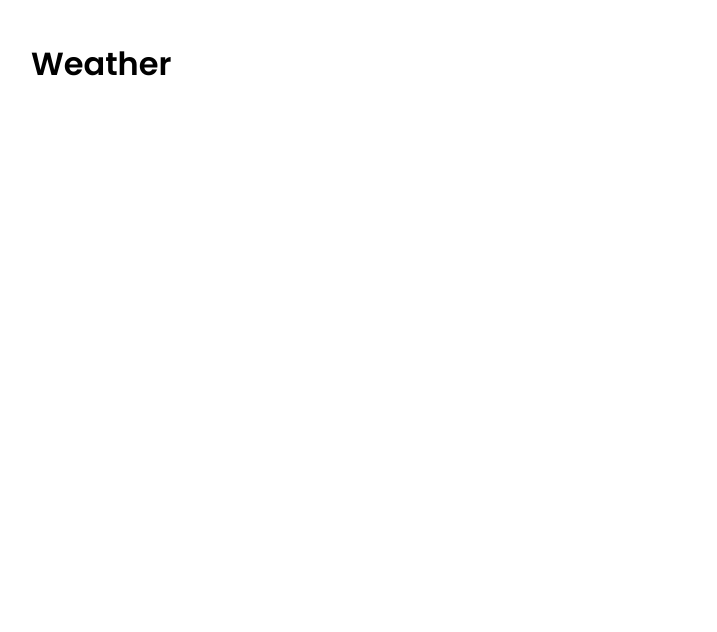
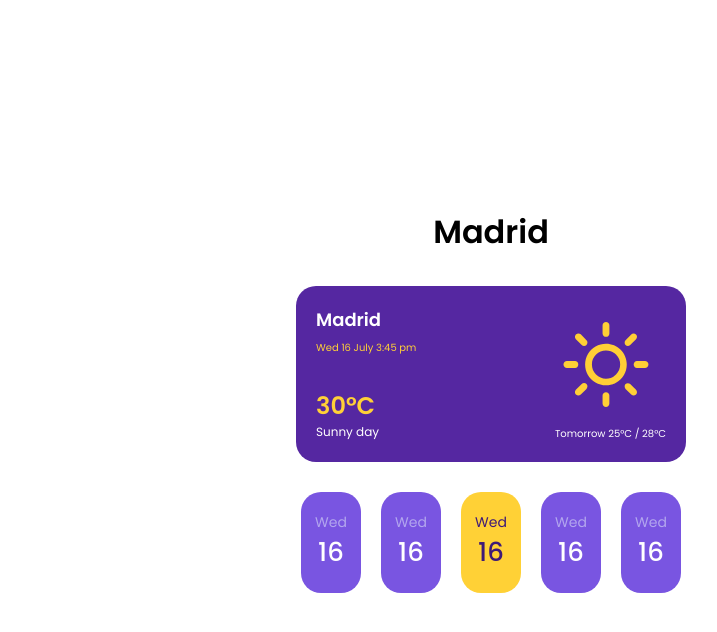
Before and after one commit to lgmaster/weather-app-desktop, a React (Create React App) app: page /weather in a window 1280 px wide. Shown: the top 632 px of the page, without its empty margins (149-866 px from the left). Built offline with nearby package versions, Linux system fonts and the light colour scheme; the HTML template or start-up script is replaced by a standard one.

Commit message:
Weather style implemented

```diff
--- a/package.json
+++ b/package.json
@@ -12,6 +12,7 @@
     "@types/react-dom": "^16.9.8",
     "react": "^17.0.1",
     "react-dom": "^17.0.1",
+    "react-icons": "^4.1.0",
     "react-router-dom": "^5.2.0",
     "react-scripts": "4.0.1",
     "styled-components": "^5.2.1",
--- a/src/pages/Weather/index.tsx
+++ b/src/pages/Weather/index.tsx
@@ -1,7 +1,57 @@
 import React from 'react';
+import { IconContext } from 'react-icons';
+
+// eslint-disable-next-line
+import { WiDaySunny, WiCloudy } from 'react-icons/wi';
+
+import { Title, CityWeather, WeatherDays } from './styles';
 
 const Weather: React.FC = () => {
-  return <h1>Weather</h1>
+  return (
+    <>
+      <Title>Madrid</Title>
+      <CityWeather>
+        <div>
+          <div>
+            <p>Madrid</p>
+            <span>Wed 16 July 3:45 pm</span>
+          </div>
+          <div>
+            <h2>30°C</h2>
+            <p>Sunny day</p>
+          </div>
+        </div>
+        <div>
+          <IconContext.Provider value={{ color: "#ffcf36" }}>
+            <WiDaySunny size={120} />
+          </IconContext.Provider>
+          <span>Tomorrow 25°C / 28°C</span>
+        </div>
+      </CityWeather>
+      <WeatherDays>
+        <div>
+          <p>Wed</p>
+          <p>16</p>
+        </div>
+        <div>
+          <p>Wed</p>
+          <p>16</p>
+        </div>
+        <div className="active">
+          <p>Wed</p>
+          <p>16</p>
+        </div>
+        <div>
+          <p>Wed</p>
+          <p>16</p>
+        </div>
+        <div>
+          <p>Wed</p>
+          <p>16</p>
+        </div>
+      </WeatherDays>
+    </>
+  )
 }
 
 export default Weather;
--- /dev/null
+++ b/src/pages/Weather/styles.ts
@@ -0,0 +1,98 @@
+import styled from 'styled-components';
+
+export const Title = styled.h1`
+  text-align: center;
+`;
+
+export const CityWeather = styled.div`
+  max-width: 390px;
+  width: 100%;
+  margin: 30px auto;
+  padding: 20px 20px;
+  background-color: #5527a1;
+  border-radius: 20px;
+
+  display: flex;
+  align-items: center;
+
+  div {
+
+    span {
+      font-size: 10px;
+      color: #ffd037;
+    }
+
+    h2 {
+      color: #ffd037;
+      margin-top: 30px;
+    }
+  }
+
+  &>div:first-child {
+    width: 40%;
+
+    p {
+      color: #fff;
+      font-weight: bold;
+      font-size: 18px;
+    }
+
+    p:last-child {
+      font-weight: 400;
+      font-size: 12px;
+    }
+  }
+
+  &>div:last-child {
+    display: flex;
+    flex-direction: column;
+    justify-content: flex-flex-start;
+    align-items: flex-end;
+    flex: 1;
+
+    span:last-child {
+      color: #fff;
+    }
+  }
+`;
+
+export const WeatherDays = styled.div`
+
+  display: flex;
+  justify-content: center;
+
+  div {
+    width: 60px;
+    height: 101px;
+    cursor: pointer;
+
+    background-color: #7955e1;
+    border-radius: 20px;
+    margin: 0 10px;
+
+    display: flex;
+    flex-direction: column;
+
+    align-items: center;
+    justify-content: center;
+
+    p:first-child {
+      color: #b3a7ee;
+      font-size: 14px;
+    }
+
+    p:last-child {
+      color: #fff;
+      font-size: 26px;
+      font-weight: 500;
+    }
+  }
+
+  div.active {
+    background-color: #ffd136;
+
+    p {
+      color: #3e1a78;
+    }
+  }
+`;
--- a/src/styles/global.ts
+++ b/src/styles/global.ts
@@ -13,6 +13,9 @@ export default createGlobalStyle`
     background-color: #fff;
     -webkit-font-smoothing: antialiased;
     font-family: 'Poppins', sans-serif;
+    width: 100%;
+    height: 100vh;
+    display: flex;
   }
 
   input, button {
@@ -20,8 +23,14 @@ export default createGlobalStyle`
   }
 
   #root {
-    max-width: 960px;
+    max-width: 580px;
+    width: 100%;
     margin: 0 auto;
     padding: 40px 20px;
+
+    display: flex;
+    flex-direction: column;
+    align-items: center;
+    justify-content: center;
   }
 `;
```
Also changed, not shown: 1 other file (tests, documents, lock files or other folders).
